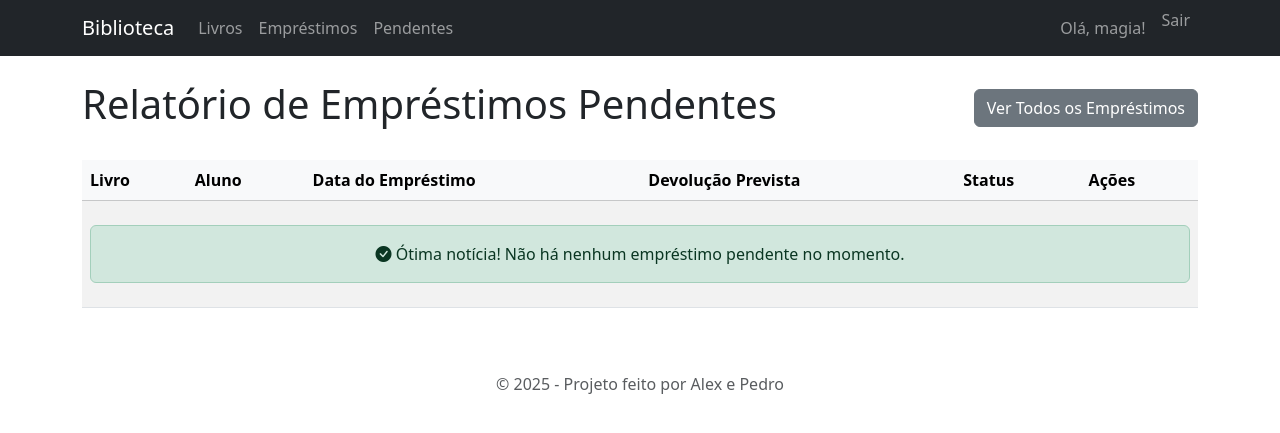
After one commit to Alex-DosSantos/ProjetoFinalPython, a Django app: page /emprestimos/pendentes/ in a window 1280 px wide. The commit adds this page. Shown: the top 433 px of the page. Run offline with Django 5.2, Linux system fonts and the light colour scheme; a user stored in the database is signed in; data comes from the database, SQL or seed files in the repository; both versions use the stored data as it was after the commit.

Commit message:
agora finalizado oficial
ultima subida

```diff
--- a/biblioteca_escolar/biblioteca_core/templates/biblioteca_core/base.html
+++ b/biblioteca_escolar/biblioteca_core/templates/biblioteca_core/base.html
@@ -8,17 +8,17 @@
     <link rel="stylesheet" href="https://cdn.jsdelivr.net/npm/bootstrap-icons@1.11.3/font/bootstrap-icons.min.css">
 
     <style>
-        .form-control,
-        .form-select {
-            border: 1px solid #adb5bd;
-            background-color: #f8f9fa;
-            transition: border-color .15s ease-in-out, box-shadow .15s ease-in-out;
+        .form-control,.form-select{border:1px solid #adb5bd;background-color:#f8f9fa;transition:border-color .15s ease-in-out,box-shadow .15s ease-in-out}.form-control:focus,.form-select:focus{border-color:#86b7fe;box-shadow:0 0 0 .25rem rgba(13,110,253,.25);background-color:#fff}
+        /* Estilo para o botão de logout parecer um link normal no menu */
+        .nav-link-button {
+            background: none;
+            border: none;
+            padding: 0;
+            color: rgba(255,255,255,.55);
+            cursor: pointer;
         }
-        .form-control:focus,
-        .form-select:focus {
-            border-color: #86b7fe;
-            box-shadow: 0 0 0 0.25rem rgba(13, 110, 253, 0.25);
-            background-color: #ffffff;
+        .nav-link-button:hover {
+            color: rgba(255,255,255,.75);
         }
     </style>
 </head>
@@ -33,19 +33,19 @@
                 <ul class="navbar-nav me-auto mb-2 mb-lg-0">
                     <li class="nav-item"><a class="nav-link" href="{% url 'livro-list' %}">Livros</a></li>
                     <li class="nav-item"><a class="nav-link" href="{% url 'emprestimo-list' %}">Empréstimos</a></li>
+                    <li class="nav-item"><a class="nav-link" href="{% url 'emprestimo-pendentes-list' %}">Pendentes</a></li>
                 </ul>
                 <ul class="navbar-nav">
                     {% if user.is_authenticated %}
+                        <li class="nav-item"><span class="nav-link">Olá, {{ user.username }}!</span></li>
                         <li class="nav-item">
-                            <span class="nav-link">Olá, {{ user.username }}!</span>
-                        </li>
-                        <li class="nav-item">
-                            <a class="nav-link" href="{% url 'logout' %}">Sair</a>
+                            <form method="post" action="{% url 'logout' %}">
+                                {% csrf_token %}
+                                <button type="submit" class="nav-link-button nav-link">Sair</button>
+                            </form>
                         </li>
                     {% else %}
-                        <li class="nav-item">
-                            <a class="nav-link" href="{% url 'login' %}">Entrar</a>
-                        </li>
+                        <li class="nav-item"><a class="nav-link" href="{% url 'login' %}">Entrar</a></li>
                     {% endif %}
                 </ul>
             </div>
@@ -58,7 +58,7 @@
     </main>
 
     <footer class="text-center mt-5 text-muted">
-        <p>&copy; 2025 - Direitos registrados por Alex e Pedro</p>
+        <p>&copy; 2025 - Projeto feito por Alex e Pedro</p>
     </footer>
     <script src="https://cdn.jsdelivr.net/npm/bootstrap@5.3.3/dist/js/bootstrap.bundle.min.js"></script>
 </body>
--- /dev/null
+++ b/biblioteca_escolar/biblioteca_core/templates/biblioteca_core/emprestimos_pendentes.html
@@ -0,0 +1,70 @@
+{% extends 'biblioteca_core/base.html' %}
+{% block content %}
+    <div class="d-flex justify-content-between align-items-center mb-4">
+        <h1>Relatório de Empréstimos Pendentes</h1>
+        <a href="{% url 'emprestimo-list' %}" class="btn btn-secondary">Ver Todos os Empréstimos</a>
+    </div>
+
+    {% if messages %}
+        {% for message in messages %}
+            <div class="alert alert-{{ message.tags }} alert-dismissible fade show" role="alert">
+                {{ message }}
+                <button type="button" class="btn-close" data-bs-dismiss="alert" aria-label="Close"></button>
+            </div>
+        {% endfor %}
+    {% endif %}
+
+    <div class="table-responsive">
+        <table class="table table-striped table-hover align-middle">
+            <thead class="table-light">
+                <tr>
+                    <th>Livro</th>
+                    <th>Aluno</th>
+                    <th>Data do Empréstimo</th>
+                    <th>Devolução Prevista</th>
+                    <th>Status</th>
+                    {% if user.is_staff %}<th>Ações</th>{% endif %}
+                </tr>
+            </thead>
+            <tbody>
+                {% for emprestimo in emprestimos %}
+                    <tr class="{% if emprestimo.esta_atrasado %}table-danger{% endif %}">
+                        <td>{{ emprestimo.livro.titulo }}</td>
+                        <td>{{ emprestimo.aluno.username }}</td>
+                        <td>{{ emprestimo.data_emprestimo|date:"d/m/Y" }}</td>
+                        <td>
+                            {{ emprestimo.data_devolucao_prevista|date:"d/m/Y" }}
+                            {% if emprestimo.esta_atrasado %}
+                                <i class="bi bi-exclamation-triangle-fill text-danger" title="Este empréstimo está atrasado!"></i>
+                            {% endif %}
+                        </td>
+                        <td>
+                            <span class="badge bg-warning text-dark">
+                                {{ emprestimo.get_status_display }}
+                            </span>
+                        </td>
+                        {% if user.is_staff %}
+                            <td>
+                                <form action="{% url 'emprestimo-devolver' emprestimo.id %}" method="post" class="d-inline">
+                                    {% csrf_token %}
+                                    <button type="submit" class="btn btn-sm btn-success">
+                                        <i class="bi bi-check-lg"></i> Marcar como Devolvido
+                                    </button>
+                                </form>
+                            </td>
+                        {% endif %}
+                    </tr>
+                {% empty %}
+                    <tr>
+                        <td colspan="6" class="text-center">
+                            <div class="alert alert-success mt-3">
+                                <i class="bi bi-check-circle-fill"></i>
+                                Ótima notícia! Não há nenhum empréstimo pendente no momento.
+                            </div>
+                        </td>
+                    </tr>
+                {% endfor %}
+            </tbody>
+        </table>
+    </div>
+{% endblock %}
--- a/biblioteca_escolar/biblioteca_core/urls.py
+++ b/biblioteca_escolar/biblioteca_core/urls.py
@@ -8,6 +8,8 @@ from .views import (
     LivroDeleteView,
     EmprestimoListView,
     EmprestimoCreateView,
+    devolver_livro,
+    EmprestimoPendenteListView,
 )
 
 urlpatterns = [
@@ -24,4 +26,8 @@ urlpatterns = [
 
     path('emprestimos/', EmprestimoListView.as_view(), name='emprestimo-list'),
     path('emprestimo/novo/', EmprestimoCreateView.as_view(), name='emprestimo-create'),
+    path('emprestimo/<int:pk>/devolver/', devolver_livro, name='emprestimo-devolver'),
+
+
+    path('emprestimos/pendentes/', EmprestimoPendenteListView.as_view(), name='emprestimo-pendentes-list'),
 ]
--- a/biblioteca_escolar/biblioteca_core/views.py
+++ b/biblioteca_escolar/biblioteca_core/views.py
@@ -1,23 +1,38 @@
-from django.shortcuts import render
+from django.shortcuts import render, redirect, get_object_or_404
 from django.urls import reverse_lazy
 from django.views.generic import ListView, DetailView, CreateView, UpdateView, DeleteView
-from django.contrib.auth.mixins import LoginRequiredMixin
+from django.contrib.auth.mixins import LoginRequiredMixin, UserPassesTestMixin
+from django.contrib.auth.decorators import user_passes_test
+from django.views.decorators.http import require_POST
 from django.contrib import messages
 from django.db import models, transaction
+from django.utils import timezone
 from .models import Livro, Emprestimo
 from .forms import LivroForm, EmprestimoForm
 from django.contrib.auth.models import User
+from django.contrib.auth.forms import UserCreationForm
+
+
+class StaffRequiredMixin(LoginRequiredMixin, UserPassesTestMixin):
+    """ Garante que o usuário logado seja um membro da equipe (staff). """
+    def test_func(self):
+        return self.request.user.is_staff
+
+
+class RegistroView(CreateView):
+    form_class = UserCreationForm
+    template_name = 'registration/register.html'
+    success_url = reverse_lazy('login')
+    def form_valid(self, form):
+        messages.success(self.request, "Conta criada com sucesso! Agora você pode fazer o login.")
+        return super().form_valid(form)
 
 
 def home(request):
-
     num_livros = Livro.objects.count()
     num_emprestimos_ativos = Emprestimo.objects.filter(status='ativo').count()
     num_usuarios = User.objects.count()
-
-
     livros_recentes = Livro.objects.order_by('-id')[:4]
-
     context = {
         'num_livros': num_livros,
         'num_emprestimos_ativos': num_emprestimos_ativos,
@@ -32,33 +47,28 @@ class LivroListView(LoginRequiredMixin, ListView):
     template_name = 'biblioteca_core/livro_list.html'
     context_object_name = 'livros'
     paginate_by = 10
-
     def get_queryset(self):
         queryset = super().get_queryset()
         query = self.request.GET.get('q')
         if query:
-            queryset = queryset.filter(
-                models.Q(titulo__icontains=query) | models.Q(autor__icontains=query)
-            )
+            queryset = queryset.filter(models.Q(titulo__icontains=query) | models.Q(autor__icontains=query))
         return queryset
-
 class LivroDetailView(LoginRequiredMixin, DetailView):
     model = Livro
     template_name = 'biblioteca_core/livro_detail.html'
 
-class LivroCreateView(LoginRequiredMixin, CreateView):
+
+class LivroCreateView(StaffRequiredMixin, CreateView):
     model = Livro
     form_class = LivroForm
     template_name = 'biblioteca_core/livro_form.html'
     success_url = reverse_lazy('livro-list')
-
-class LivroUpdateView(LoginRequiredMixin, UpdateView):
+class LivroUpdateView(StaffRequiredMixin, UpdateView):
     model = Livro
     form_class = LivroForm
     template_name = 'biblioteca_core/livro_form.html'
     success_url = reverse_lazy('livro-list')
-
-class LivroDeleteView(LoginRequiredMixin, DeleteView):
+class LivroDeleteView(StaffRequiredMixin, DeleteView):
     model = Livro
     template_name = 'biblioteca_core/livro_confirm_delete.html'
     success_url = reverse_lazy('livro-list')
@@ -69,16 +79,15 @@ class EmprestimoListView(LoginRequiredMixin, ListView):
     template_name = 'biblioteca_core/emprestimo_list.html'
     context_object_name = 'emprestimos'
 
-class EmprestimoCreateView(LoginRequiredMixin, CreateView):
+
+class EmprestimoCreateView(StaffRequiredMixin, CreateView):
     model = Emprestimo
     form_class = EmprestimoForm
     template_name = 'biblioteca_core/emprestimo_form.html'
     success_url = reverse_lazy('emprestimo-list')
-
     def form_valid(self, form):
         emprestimo = form.save(commit=False)
         livro = emprestimo.livro
-
         with transaction.atomic():
             if livro.quantidade_disponivel > 0:
                 livro.quantidade_disponivel -= 1
@@ -89,3 +98,27 @@ class EmprestimoCreateView(LoginRequiredMixin, CreateView):
             else:
                 messages.error(self.request, f"Não há exemplares disponíveis do livro '{livro.titulo}' para empréstimo.")
                 return self.form_invalid(form)
+class EmprestimoPendenteListView(LoginRequiredMixin, ListView):
+    model = Emprestimo
+    template_name = 'biblioteca_core/emprestimos_pendentes.html'
+    context_object_name = 'emprestimos'
+    def get_queryset(self):
+        return Emprestimo.objects.filter(status='ativo').order_by('data_devolucao_prevista')
+
+
+@user_passes_test(lambda u: u.is_staff)
+@require_POST
+def devolver_livro(request, pk):
+    emprestimo = get_object_or_404(Emprestimo, pk=pk)
+    with transaction.atomic():
+        if emprestimo.status == 'ativo':
+            emprestimo.status = 'devolvido'
+            emprestimo.data_devolucao_real = timezone.now().date()
+            emprestimo.save()
+            livro = emprestimo.livro
+            livro.quantidade_disponivel += 1
+            livro.save()
+            messages.success(request, f"O livro '{livro.titulo}' foi marcado como devolvido com sucesso!")
+        else:
+            messages.warning(request, "Este empréstimo já foi finalizado.")
+    return redirect('emprestimo-list')
--- a/biblioteca_escolar/projeto_biblioteca/urls.py
+++ b/biblioteca_escolar/projeto_biblioteca/urls.py
@@ -1,15 +1,22 @@
-# projeto_biblioteca/urls.py
 from django.contrib import admin
 from django.urls import path, include
 from django.conf import settings
 from django.conf.urls.static import static
+from biblioteca_core.views import RegistroView
 
 urlpatterns = [
     path('admin/', admin.site.urls),
     path('', include('biblioteca_core.urls')),
-    path('contas/', include('django.contrib.auth.urls')),
+
+
+    path('contas/', include([
+
+        path('', include('django.contrib.auth.urls')),
+
+        path('registrar/', RegistroView.as_view(), name='register'),
+    ])),
 ]
 
-# Adiciona as URLs de mídia apenas em modo de desenvolvimento
+
 if settings.DEBUG:
     urlpatterns += static(settings.MEDIA_URL, document_root=settings.MEDIA_ROOT)
```
Also changed, not shown: biblioteca_escolar/biblioteca_core/models.py (+16 -3 lines), biblioteca_escolar/biblioteca_core/templates/biblioteca_core/emprestimo_list.html (+33 -5 lines), biblioteca_escolar/biblioteca_core/templates/biblioteca_core/livro_detail.html (+4 -3 lines), biblioteca_escolar/biblioteca_core/templates/biblioteca_core/livro_list.html (+13 -7 lines), biblioteca_escolar/biblioteca_core/templates/registration/login.html (+41 -6 lines), biblioteca_escolar/biblioteca_core/templates/registration/register.html (added, +39 -0 lines), biblioteca_escolar/db.sqlite3, biblioteca_escolar/media/capas/imagem_2025-08-25_194637984.png (added), 1 other file.
